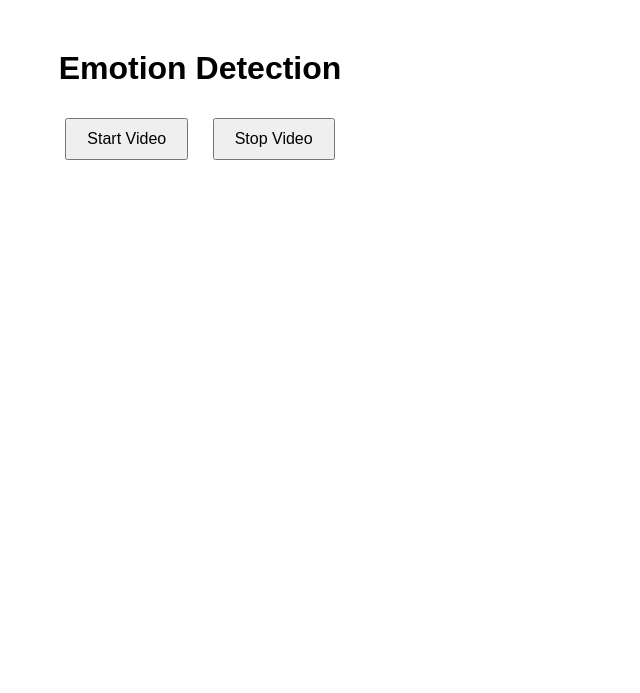
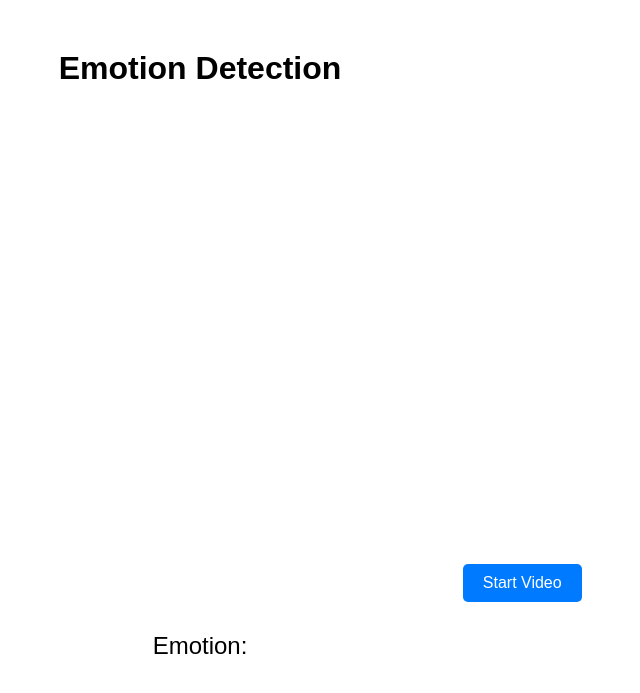
Before and after one commit to UMAIRAHMED-111/EmotionDetectionCNN-WebApp, a Flask app: page / in a window 1280 px wide. Shown: the top 693 px of the page, without its empty margins (440-1080 px from the left). Run offline with Flask 3, Linux system fonts and the light colour scheme.

Commit message:
Update index.html

```diff
--- a/templates/index.html
+++ b/templates/index.html
@@ -11,40 +11,87 @@
             text-align: center;
             margin-top: 50px;
         }
-
-        #videoContainer {
-            display: none;
-        }
-
         button {
             padding: 10px 20px;
             margin: 10px;
-            font-size: 16px;
+            cursor: pointer;
+            border: none;
+            border-radius: 5px;
+            background-color: #007BFF;
+            color: white;
+            font-size: 1rem;
+        }
+        button:disabled {
+            background-color: #cccccc;
+        }
+        #emotion {
+            font-size: 1.5rem;
+            margin-top: 20px;
         }
     </style>
 </head>
 <body>
     <h1>Emotion Detection</h1>
-    <div id="videoContainer">
-        <img id="videoFeed" src="{{ url_for('video_feed') }}" alt="Webcam Feed">
-    </div>
-    <button id="startBtn">Start Video</button>
-    <button id="stopBtn">Stop Video</button>
+    <video id="video" width="640" height="480" autoplay></video>
+    <canvas id="canvas" width="640" height="480" style="display: none;"></canvas>
+    <button id="startStopBtn">Start Video</button>
+    <p id="emotion">Emotion: <span></span></p>
 
     <script>
-        const videoContainer = document.getElementById('videoContainer');
-        const videoFeed = document.getElementById('videoFeed');
-        const startBtn = document.getElementById('startBtn');
-        const stopBtn = document.getElementById('stopBtn');
+        const video = document.getElementById('video');
+        const canvas = document.getElementById('canvas');
+        const emotionText = document.querySelector('#emotion span');
+        const startStopBtn = document.getElementById('startStopBtn');
 
-        startBtn.addEventListener('click', function() {
-            videoContainer.style.display = 'block';
-            videoFeed.src = "{{ url_for('video_feed') }}";
-        });
+        let isStreaming = false;
+        let intervalId;
 
-        stopBtn.addEventListener('click', function() {
-            videoContainer.style.display = 'none';
-            videoFeed.src = "";  // Stop the video feed by removing the src
+        function startVideo() {
+            navigator.mediaDevices.getUserMedia({ video: true })
+                .then(stream => {
+                    video.srcObject = stream;
+                    video.play();
+                    isStreaming = true;
+                    startStopBtn.innerText = "Stop Video";
+                })
+                .catch(error => console.error('Error accessing the webcam.', error));
+
+            intervalId = setInterval(() => {
+                const context = canvas.getContext('2d');
+                context.drawImage(video, 0, 0, 640, 480);
+                const dataURL = canvas.toDataURL('image/jpeg');
+                fetch('/process_frame', {
+                    method: 'POST',
+                    headers: {
+                        'Content-Type': 'application/json'
+                    },
+                    body: JSON.stringify({ image: dataURL })
+                })
+                .then(response => response.json())
+                .then(data => {
+                    emotionText.textContent = data.emotion;
+                })
+                .catch(error => console.error('Error processing the frame.', error));
+            }, 500);
+        }
+
+        function stopVideo() {
+            if (video.srcObject) {
+                const tracks = video.srcObject.getTracks();
+                tracks.forEach(track => track.stop());
+                video.srcObject = null;
+            }
+            isStreaming = false;
+            clearInterval(intervalId);
+            startStopBtn.innerText = "Start Video";
+        }
+
+        startStopBtn.addEventListener('click', () => {
+            if(isStreaming) {
+                stopVideo();
+            } else {
+                startVideo();
+            }
         });
     </script>
 </body>
```
